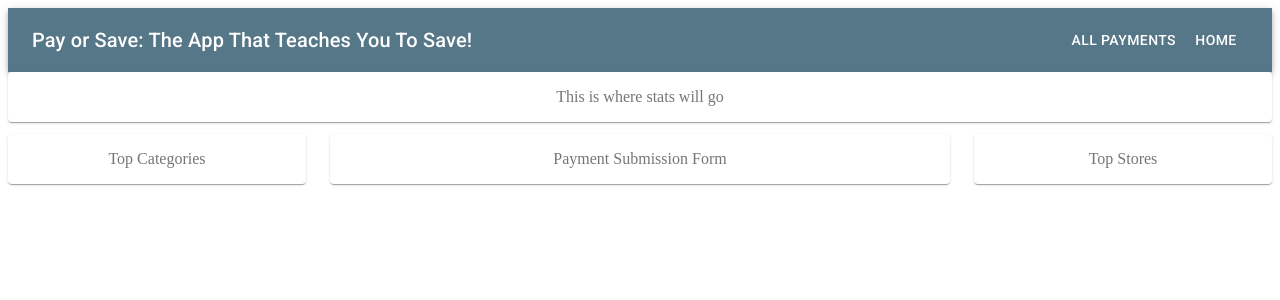
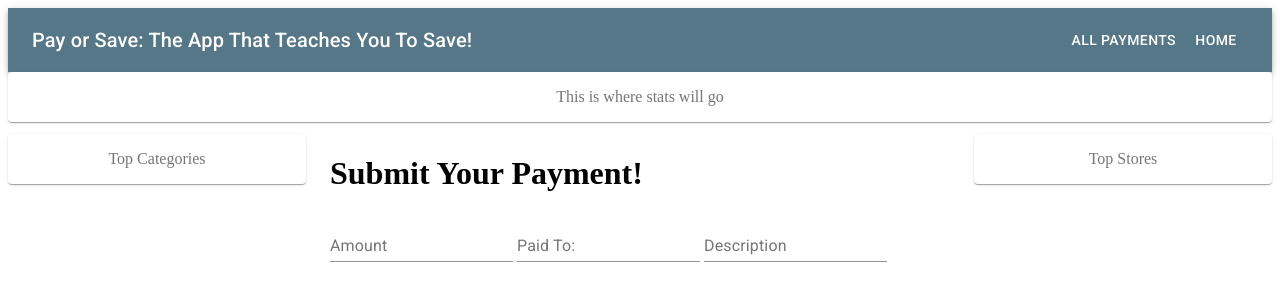
Before and after one commit to JosetteTGarcia/phase-3-build-3-frontend, a React (Create React App) app: page / in a window 1280 px wide. Shown: the top 300 px of the page. Built offline with nearby package versions, Linux system fonts and the light colour scheme.

Commit message:
added form, added amount, paid to, and description

```diff
--- a/src/components/Home.js
+++ b/src/components/Home.js
@@ -1,5 +1,6 @@
 import React from 'react'
 import { makeStyles, Paper, Grid } from '@material-ui/core';
+import PaymentSubmitForm from './PaymentSubmitForm';
 
 const useStyles = makeStyles((theme) => ({
   root: {
@@ -27,7 +28,7 @@ function Home(){
           <Paper className={classes.paper}>Top Categories</Paper>
         </Grid>
         <Grid item xs={6}>
-          <Paper className={classes.paper}>Payment Submission Form</Paper>
+          <PaymentSubmitForm/>
         </Grid>
         <Grid item xs>
           <Paper className={classes.paper}>Top Stores</Paper>
--- a/src/components/PaymentSubmitForm.js
+++ b/src/components/PaymentSubmitForm.js
@@ -0,0 +1,32 @@
+import React from "react";
+import {TextField, Select, FormControl, MenuItem, InputLabel, Box} from '@material-ui/core';
+// import DateFnsUtils from "@date-io/date-fns";
+// import {
+//   MuiPickersUtilsProvider,
+//   KeyboardDatePicker
+// } from "@material-ui/pickers";
+
+
+function PaymentSubmitForm(){
+
+  return (
+  <div>
+      <h1> Submit Your Payment! </h1>
+  <form>
+  <TextField id="standard-basic" label="Amount" /> <n/>
+  <TextField id="standard-basic" label="Paid To:" /> <n/>
+  <TextField id="standard-basic" label="Description"/> <n/>
+
+
+
+  </form>
+
+
+
+  </div>
+
+  )
+
+}
+
+export default PaymentSubmitForm;
```
